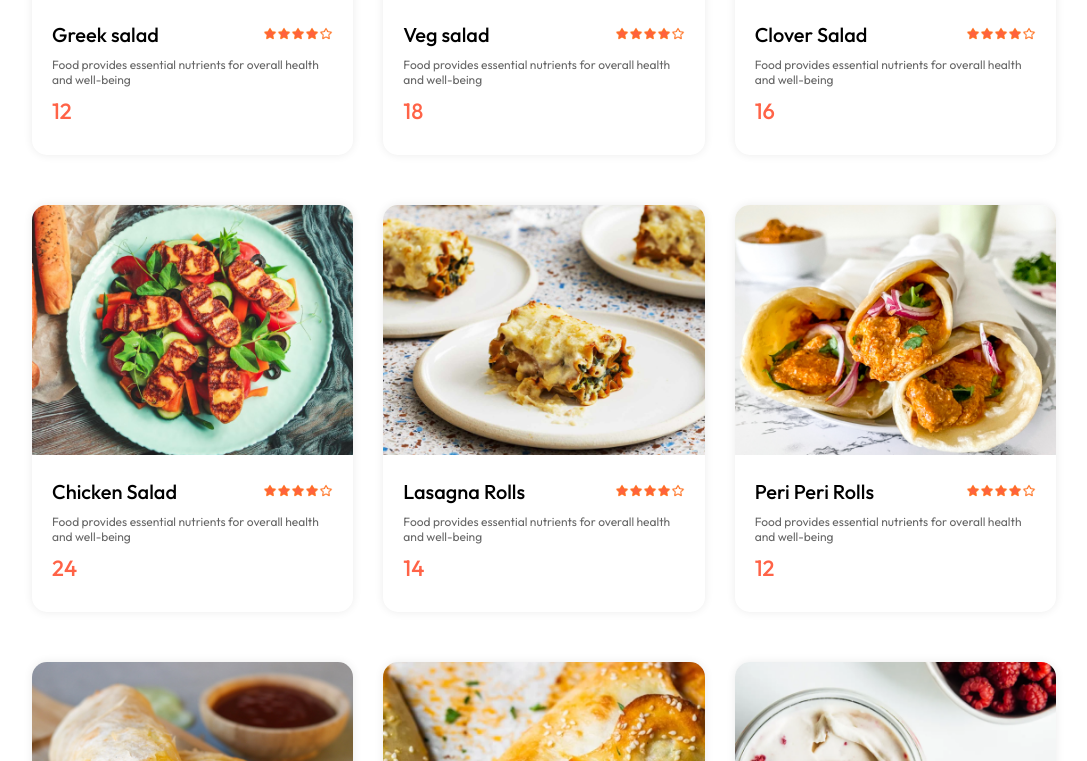
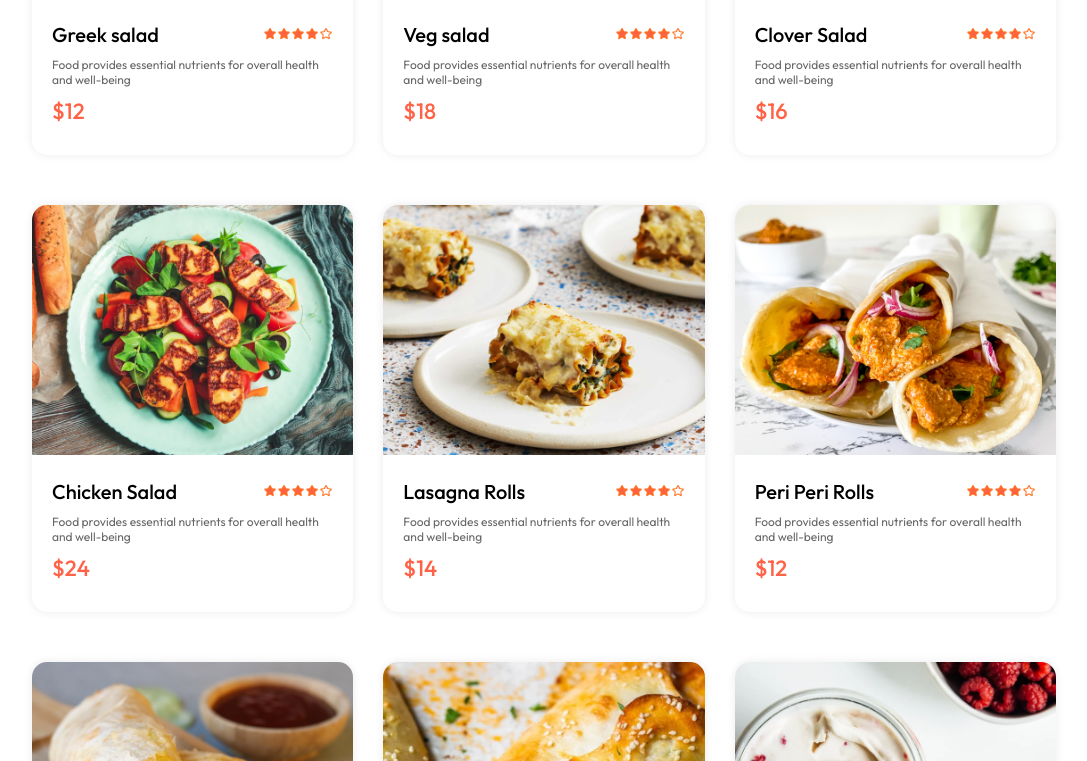
Before and after one commit to UdayChaudhary1/food-delivery-app, a React (Vite) app in the folder frontend/: page / in a window 1280 px wide. Shown: the part 1259-2020 px from the top of the page, without its empty margins (96-1183 px from the left). Built offline with nearby package versions, Linux system fonts and the light colour scheme.

Commit message:
Add dollar sign before price

```diff
--- a/frontend/src/components/FoodItem/FoodItem.jsx
+++ b/frontend/src/components/FoodItem/FoodItem.jsx
@@ -13,7 +13,7 @@ const FoodItem = ({ id, name, price, description, image }) => {
           <img src={assets.rating_starts} alt="" />
         </div>
         <p className="food-item-desc">{description}</p>
-        <p className="food-item-price">{price}</p>
+        <p className="food-item-price">${price}</p>
       </div>
     </div>
   );
```
